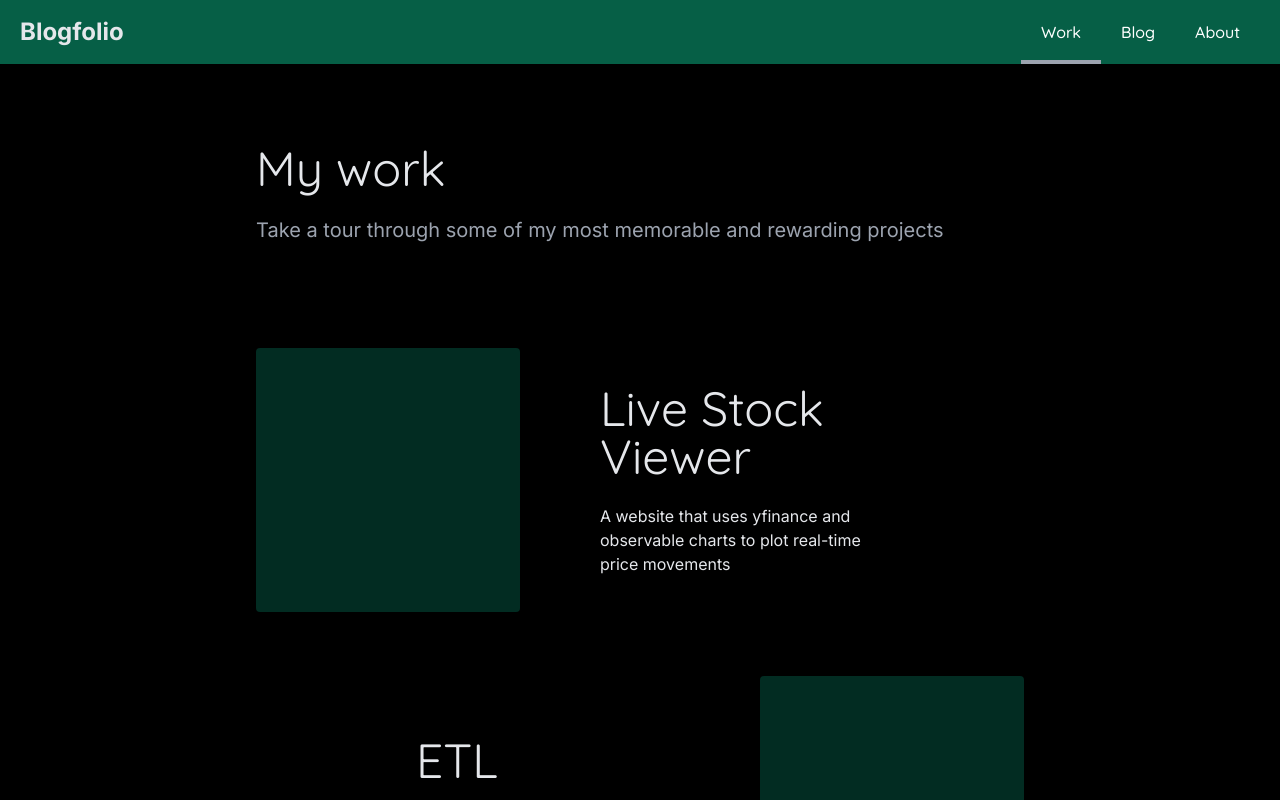
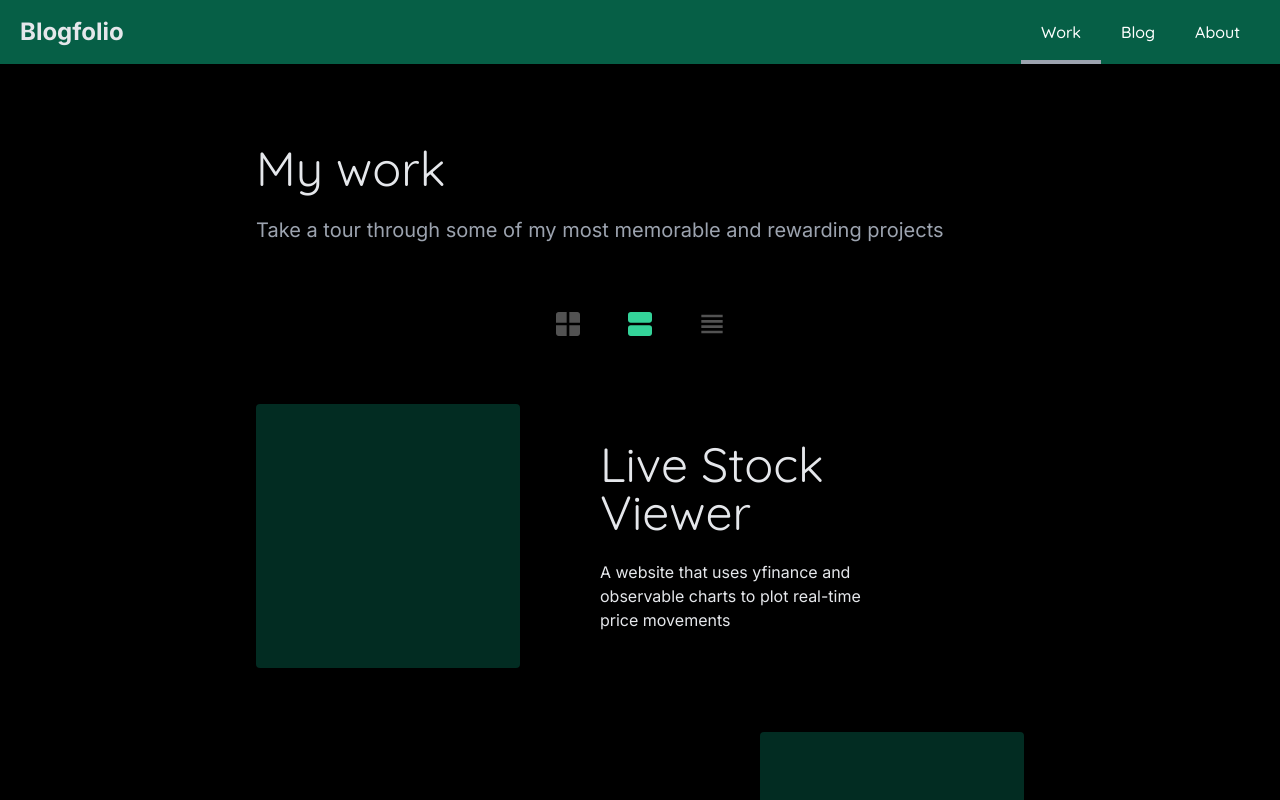
Before and after one commit to ARahimKhan/portfolio-blog, a SvelteKit app: page /work in a window 1280 px wide. Built offline with nearby package versions, Linux system fonts and the light colour scheme.

Commit message:
- add view mode icons - fix responsive margins

```diff
--- /dev/null
+++ b/src/lib/assets/icons/compact-list-icon.svelte
@@ -0,0 +1,16 @@
+<script>
+	export let width = '50px';
+	export let height = '50px';
+  export let classlist = undefined;
+</script>
+
+<svg
+	xmlns="http://www.w3.org/2000/svg"
+	{height}
+	{width}
+	viewBox="0 -960 960 960"
+  class={classlist === undefined ? 'fill-emerald-900 hover:fill-white' : classlist}
+	><path
+		d="M160-360v-80h640v80H160Zm0 160v-80h640v80H160Zm0-320v-80h640v80H160Zm0-160v-80h640v80H160Z"
+	/></svg
+>
--- a/src/lib/assets/icons/email.svelte
+++ b/src/lib/assets/icons/email.svelte
@@ -1,6 +1,7 @@
 <script>
 	export let width = '64px';
 	export let height = '64px';
+	export let classlist = undefined;
 </script>
 
 <svg
@@ -8,7 +9,7 @@
 	viewBox="0 -960 960 960"
 	{width}
 	{height}
-	class="fill-emerald-900 hover:fill-white"
+	class={classlist === undefined ? 'fill-emerald-900 hover:fill-white' : classlist}
 	><path
 		d="M160-160q-33 0-56.5-23.5T80-240v-480q0-33 23.5-56.5T160-800h640q33 0 56.5 23.5T880-720v480q0 33-23.5 56.5T800-160H160Zm320-287q5 0 10.5-1.5T501-453l283-177q8-5 12-12.5t4-16.5q0-20-17-30t-35 1L480-520 212-688q-18-11-35-.5T160-659q0 10 4 17.5t12 11.5l283 177q5 3 10.5 4.5T480-447Z"
 	/>
--- a/src/lib/assets/icons/github.svelte
+++ b/src/lib/assets/icons/github.svelte
@@ -1,6 +1,7 @@
 <script>
 	export let width = '64px';
 	export let height = '64px';
+	export let classlist = undefined;
 </script>
 
 <svg
@@ -8,7 +9,7 @@
 	viewBox="0 0 64 64"
 	{width}
 	{height}
-	class="fill-emerald-900 hover:fill-white"
+	class={classlist === undefined ? 'fill-emerald-900 hover:fill-white' : classlist}
 	><path
 		d="M32 6C17.641 6 6 17.641 6 32c0 12.277 8.512 22.56 19.955 25.286-.592-.141-1.179-.299-1.755-.479V50.85c0 0-.975.325-2.275.325-3.637 0-5.148-3.245-5.525-4.875-.229-.993-.827-1.934-1.469-2.509-.767-.684-1.126-.686-1.131-.92-.01-.491.658-.471.975-.471 1.625 0 2.857 1.729 3.429 2.623 1.417 2.207 2.938 2.577 3.721 2.577.975 0 1.817-.146 2.397-.426.268-1.888 1.108-3.57 2.478-4.774-6.097-1.219-10.4-4.716-10.4-10.4 0-2.928 1.175-5.619 3.133-7.792C19.333 23.641 19 22.494 19 20.625c0-1.235.086-2.751.65-4.225 0 0 3.708.026 7.205 3.338C28.469 19.268 30.196 19 32 19s3.531.268 5.145.738c3.497-3.312 7.205-3.338 7.205-3.338.567 1.474.65 2.99.65 4.225 0 2.015-.268 3.19-.432 3.697C46.466 26.475 47.6 29.124 47.6 32c0 5.684-4.303 9.181-10.4 10.4 1.628 1.43 2.6 3.513 2.6 5.85v8.557c-.576.181-1.162.338-1.755.479C49.488 54.56 58 44.277 58 32 58 17.641 46.359 6 32 6zM33.813 57.93C33.214 57.972 32.61 58 32 58 32.61 58 33.213 57.971 33.813 57.93zM37.786 57.346c-1.164.265-2.357.451-3.575.554C35.429 57.797 36.622 57.61 37.786 57.346zM32 58c-.61 0-1.214-.028-1.813-.07C30.787 57.971 31.39 58 32 58zM29.788 57.9c-1.217-.103-2.411-.289-3.574-.554C27.378 57.61 28.571 57.797 29.788 57.9z"
 	/>
--- /dev/null
+++ b/src/lib/assets/icons/grid-icon.svelte
@@ -0,0 +1,16 @@
+<script>
+	export let width = '50px';
+	export let height = '50px';
+  export let classlist = undefined;
+</script>
+
+<svg
+	xmlns="http://www.w3.org/2000/svg"
+	{height}
+	{width}
+	viewBox="0 -960 960 960"
+  class={classlist === undefined ? 'fill-emerald-900 hover:fill-white' : classlist}
+	><path
+		d="M520-440h320v240q0 33-23.5 56.5T760-120H520v-320Zm0-80v-320h240q33 0 56.5 23.5T840-760v240H520Zm-80 0H120v-240q0-33 23.5-56.5T200-840h240v320Zm0 80v320H200q-33 0-56.5-23.5T120-200v-240h320Z"
+	/></svg
+>
--- a/src/lib/assets/icons/linkedin.svelte
+++ b/src/lib/assets/icons/linkedin.svelte
@@ -1,6 +1,7 @@
 <script>
 	export let width = '50px';
 	export let height = '50px';
+  export let classlist = undefined;
 </script>
 
 <svg
@@ -8,7 +9,7 @@
 	viewBox="0 0 50 50"
 	{width}
 	{height}
-	class="fill-emerald-900 hover:fill-white"
+	class={classlist === undefined ? 'fill-emerald-900 hover:fill-white' : classlist}
 >
 	<path
 		d="M41,4H9C6.24,4,4,6.24,4,9v32c0,2.76,2.24,5,5,5h32c2.76,0,5-2.24,5-5V9C46,6.24,43.76,4,41,4z M17,20v19h-6V20H17z M11,14.47c0-1.4,1.2-2.47,3-2.47s2.93,1.07,3,2.47c0,1.4-1.12,2.53-3,2.53C12.2,17,11,15.87,11,14.47z M39,39h-6c0,0,0-9.26,0-10 c0-2-1-4-3.5-4.04h-0.08C27,24.96,26,27.02,26,29c0,0.91,0,10,0,10h-6V20h6v2.56c0,0,1.93-2.56,5.81-2.56 c3.97,0,7.19,2.73,7.19,8.26V39z"
--- /dev/null
+++ b/src/lib/assets/icons/list-icon.svelte
@@ -0,0 +1,16 @@
+<script>
+	export let width = '50px';
+	export let height = '50px';
+  export let classlist = undefined;
+</script>
+
+<svg
+	xmlns="http://www.w3.org/2000/svg"
+	{height}
+	{width}
+	viewBox="0 -960 960 960"
+  class={classlist === undefined ? 'fill-emerald-900 hover:fill-white' : classlist}
+	><path
+		d="M200-520q-33 0-56.5-23.5T120-600v-160q0-33 23.5-56.5T200-840h560q33 0 56.5 23.5T840-760v160q0 33-23.5 56.5T760-520H200Zm0 400q-33 0-56.5-23.5T120-200v-160q0-33 23.5-56.5T200-440h560q33 0 56.5 23.5T840-360v160q0 33-23.5 56.5T760-120H200Z"
+	/></svg
+>
--- a/src/routes/about/+page.svelte
+++ b/src/routes/about/+page.svelte
@@ -52,7 +52,7 @@
 </script>
 
 <div class="flex flex-col mx-auto lg:w-[60%] p-8 lg:px-0 lg:py-20 lg:gap-16 gap-5">
-	<div class="flex lg:flex-row flex-col lg:mb-8 gap-10 lg:gap-0 items-center">
+	<div class="flex lg:flex-row flex-col lg:mb-12 gap-10 lg:gap-0 items-center">
 		<img
 			class="lg:mr-16 my-auto aspect-square lg:w-[280px] w-48"
 			src="$lib/assets/images/headshot.jpg"
@@ -67,7 +67,7 @@
 			</p>
 		</div>
 	</div>
-	<div class="flex lg:flex-row flex-col lg:mb-20">
+	<div class="flex lg:flex-row flex-col lg:mb-12">
 		<div class="flex-1 mr-6">
 			<SectionHeader>Who am I</SectionHeader>
 			<Paragraph>
--- a/src/routes/work/+page.svelte
+++ b/src/routes/work/+page.svelte
@@ -1,4 +1,9 @@
-<script>
+<script lang="ts">
+	import ListIcon from '$lib/assets/icons/list-icon.svelte';
+	import CompactListIcon from '$lib/assets/icons/compact-list-icon.svelte';
+	import GridIcon from '$lib/assets/icons/grid-icon.svelte';
+	import { Result } from 'postcss';
+
 	const content = [
 		{
 			description:
@@ -60,16 +65,45 @@
 			slug: 'snake'
 		}
 	];
+
+	const shortDescription = (desc: string): string => {
+		let truncated = desc.slice(0, 65).split(" ");
+    truncated.pop()
+    const lastCharacter = truncated[truncated.length - 1]
+    truncated[truncated.length - 1] = lastCharacter.replace('.', '').replace(/$/i, '...')
+		return truncated.join(" ");
+	};
+
+	let activeViewMode = 'list';
 </script>
 
-<div class="flex flex-col mx-auto lg:w-[60%] p-8 lg:px-0 lg:py-20 gap-16">
-	<div class="lg:mb-10 mb-2">
-		<h2>My work</h2>
-		<p class="text-xl text-gray-400">
+<div class="flex flex-col mx-auto lg:w-[60%] p-8 lg:px-0 lg:py-20 lg:gap-16 gap-10">
+	<div>
+		<h2 class="mb-3 lg:mb-6">My work</h2>
+		<p class="lg:text-xl text-base text-gray-400">
 			Take a tour through some of my most memorable and rewarding projects
 		</p>
 	</div>
 
+	<div class="flex flex-row items-center justify-center gap-10">
+		<button class="view-mode-btn grid-view-btn" on:click={() => (activeViewMode = 'grid')}
+			><GridIcon classlist={activeViewMode === 'grid' ? 'active-mode' : ''}></GridIcon></button
+		>
+		<button class="view-mode-btn" on:click={() => (activeViewMode = 'list')}
+			><ListIcon
+				classlist={activeViewMode === 'list' ? 'active-mode' : ''}
+				on:click={() => (activeViewMode = 'list')}
+			></ListIcon></button
+		>
+		<button class="view-mode-btn" on:click={() => (activeViewMode = 'compact')}
+			><CompactListIcon
+				classlist={activeViewMode === 'compact' ? 'active-mode' : ''}
+				on:click={() => (activeViewMode = 'compact')}
+			></CompactListIcon></button
+		>
+	</div>
+
+	{#if activeViewMode === 'list'}
 		{#each content as item, i}
 			{@const rev = i % 2}
 			<a
@@ -85,7 +119,73 @@
 						{item.description}
 					</p>
 				</div>
-			<div class={`lg:w-32 w-0 aspect-square bg-transparent ${rev ? 'lg:mr-8' : 'lg:ml-8'}`}></div>
+				<div
+					class={`lg:w-32 w-5 aspect-square bg-transparent ${rev ? 'lg:mr-8' : 'lg:ml-8'}`}
+				></div>
 			</a>
 		{/each}
+	{:else if activeViewMode === 'grid'}
+		<div class="grid grid-cols-2 gap-x-8 gap-y-8">
+			{#each content as item}
+				<div class="relative flex flex-col hover:bg-[#0c0c0c] justify-end aspect-square">
+					<a
+						class="flex absolute top-0 bottom-0 left-0 right-0 w-full z-20"
+						href={`/work/${item.slug}`}><br /></a
+					>
+					<div class="absolute bg-emerald-950 top-0 bottom-0 left-0 right-0 rounded-[4px]"></div>
+					<div class="p-5 z-10">
+						<h2 class="lg:text-4xl text-lg mb-4 block">{item.title}</h2>
+						<p class="text-[6px] lg:text-sm">
+							{item.description}
+						</p>
 					</div>
+				</div>
+			{/each}
+		</div>
+	{:else if activeViewMode === 'compact'}
+		{#each content as item, i}
+			<a class="flex hover:bg-[#0c0c0c] gap-8 w-full" href={`work/${item.slug}`}>
+				<div class="lg:w-28 w-16 my-auto aspect-square bg-emerald-950 rounded-[4px]"></div>
+				<div class="flex flex-col flex-1 justify-center">
+					<h2 class="lg:text-2xl text-lg lg:mb-2 mb-1">{item.title}</h2>
+					<p class="text-[12px] lg:text-base block lg:hidden">
+						{shortDescription(item.description)}
+					</p>
+          <p class="text-[12px] lg:text-base hidden lg:block">
+						{item.description}
+					</p>
+				</div>
+			</a>
+		{/each}
+	{/if}
+</div>
+
+<style lang="postcss">
+	.view-mode-btn {
+		@apply hover:bg-neutral-950 rounded-md h-8 w-8 flex items-center justify-center;
+	}
+
+  .view-mode-btn.grid-view-btn {
+		@apply lg:flex hidden;
+	}
+
+	.view-mode-btn :global(svg:not(.active-mode)) {
+		@apply fill-neutral-600 stroke-none;
+	}
+
+	.view-mode-btn :global(svg.active-mode) {
+		@apply fill-emerald-400 stroke-none;
+	}
+
+	.view-mode-btn:hover :global(svg:not(.active-mode)) {
+		@apply fill-neutral-300 stroke-none;
+	}
+
+	.grid > div:hover p {
+		display: block;
+	}
+
+	.grid > div p {
+		display: none;
+	}
+</style>
```
Lines whose indentation alone changed are shown as unchanged.
